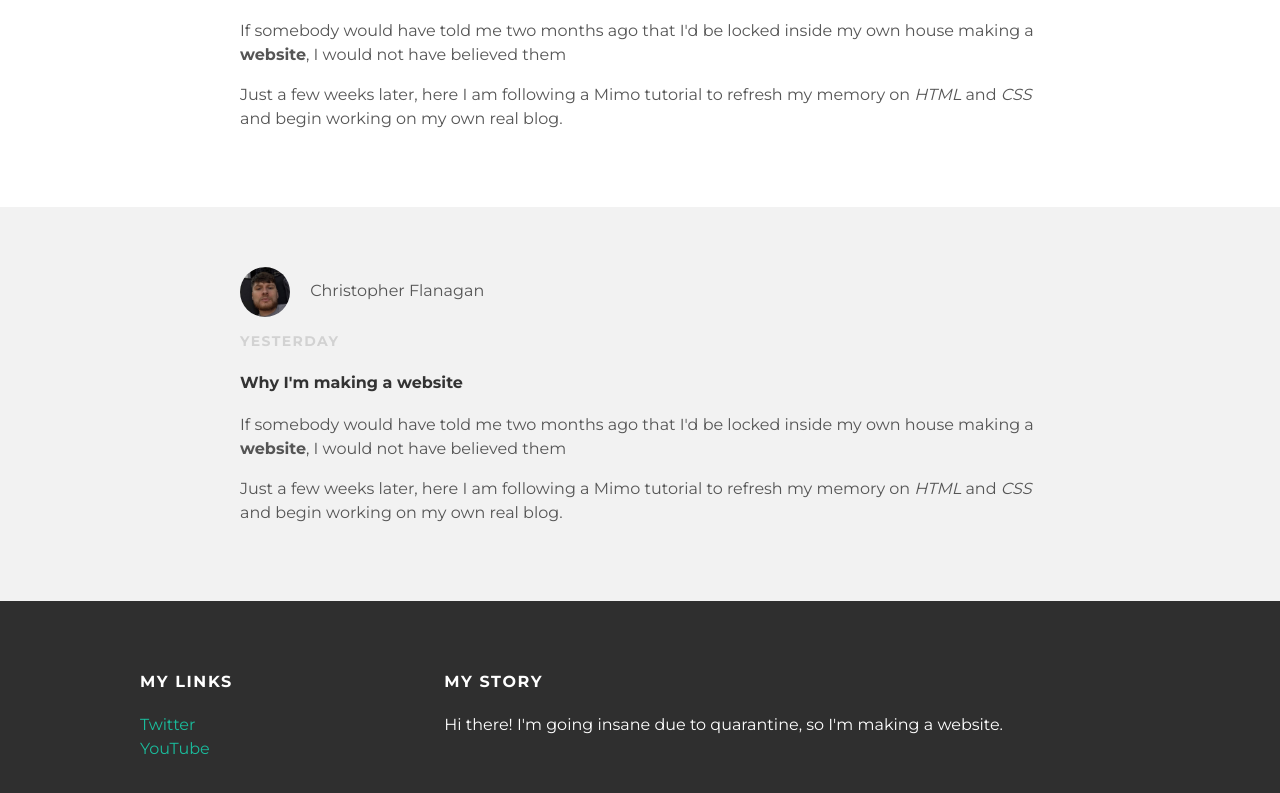
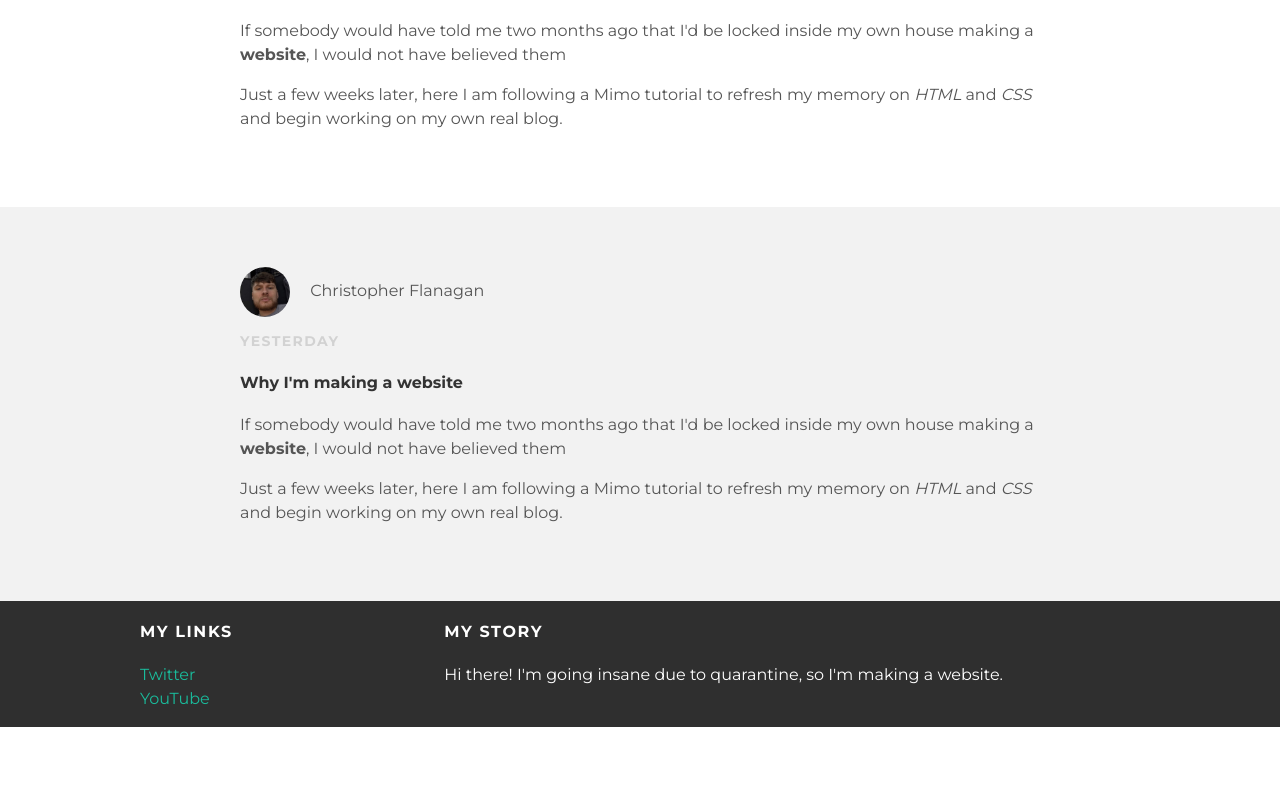
Before and after one commit to chroniclesofcf/chroniclesofcf.github.io, a plain HTML site: page index.html in a window 1280 px wide. Shown: the part 1063-1856 px from the top of the page. After the commit the page ends 1790 px from the top, so only its background shows below. Drawn offline with Linux system fonts and the light colour scheme.

Commit message:
Update styles.css

```diff
--- a/styles.css
+++ b/styles.css
@@ -51,7 +51,8 @@ body {
 
 #footer {
   background-color: #2f2f2f;
-  padding: 50px 0;
+  padding-left: 20px;
+  padding-right: 20px;
 }
 
 .column {
```
